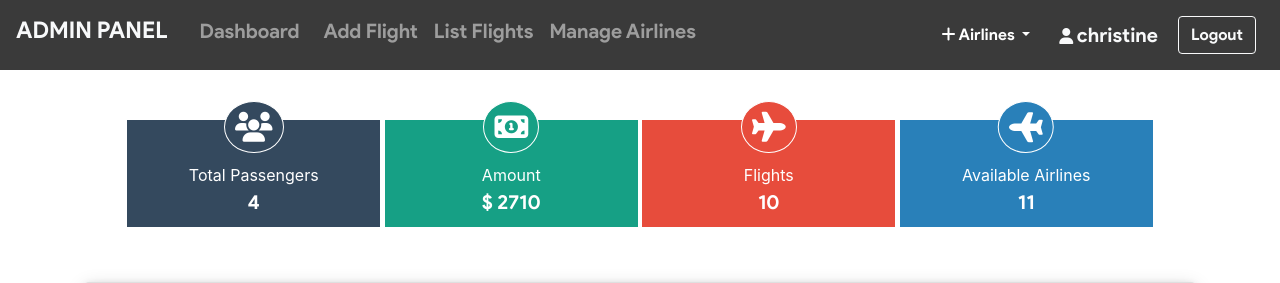
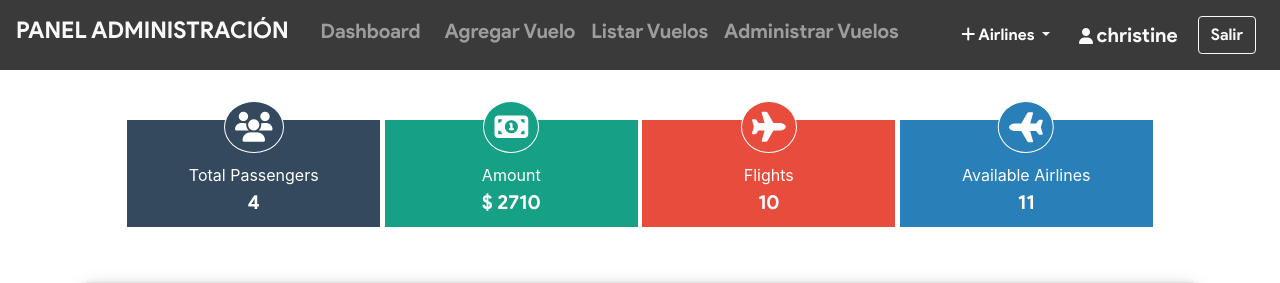
Before and after one commit to EstefanAC/OnlineFlightBooking, a PHP site: page /admin/index.php in a window 1280 px wide. Shown: the top 283 px of the page. Run offline with PHP 8.4, Linux system fonts and the light colour scheme; a user stored in the database is signed in; data comes from the database, SQL or seed files in the repository; some libraries are stand-ins or nearby versions.

Commit message:
Agregando header en Admin
Modificación y Agregado de la cabecera en el usuario de Administración

```diff
--- a/admin/header.php
+++ b/admin/header.php
@@ -11,7 +11,7 @@ session_start();
         <!-- Bootstrap CSS -->
         <link rel="stylesheet" href="https://stackpath.bootstrapcdn.com/bootstrap/4.5.2/css/bootstrap.min.css" integrity="sha384-JcKb8q3iqJ61gNV9KGb8thSsNjpSL0n8PARn9HuZOnIxN0hoP+VmmDGMN5t9UJ0Z" crossorigin="anonymous">
         <script src="https://kit.fontawesome.com/44f557ccce.js"></script>
-        <title>Online Flight Booking</title>
+        <title>VIAJES VERUM SOMMIÁ</title>
         <link rel = "icon" href =
             "../assets/images/brand.png"
         type = "image/x-icon">
@@ -37,7 +37,7 @@ button.btn-outline-light:hover {
     <body>
 
         <nav class="navbar navbar-custom navbar-expand-lg navbar-dark">
-          <a class="navbar-brand text-light" href="index.php"><h4>ADMIN PANEL</h4></a>
+          <a class="navbar-brand text-light" href="index.php"><h4>PANEL ADMINISTRACIÓN</h4></a>
         <button class="navbar-toggler" type="button" data-toggle="collapse"
             data-target="#navbarSupportedContent" aria-controls="navbarSupportedContent"
             aria-expanded="false" aria-label="Toggle navigation">
@@ -59,17 +59,17 @@ button.btn-outline-light:hover {
 
                   <li class="nav-item">
                     <a class="nav-link" href="flight.php">
-                      <h5 class="ml-2"> Add Flight</h5>
+                      <h5 class="ml-2"> Agregar Vuelo</h5>
                     </a>
                   </li>
                   <li class="nav-item">
                     <a class="nav-link" href="all_flights.php">
-                      <h5>List Flights</h5>
+                      <h5>Listar Vuelos</h5>
                     </a>
                   </li>
                   <li class="nav-item">
                     <a class="nav-link" href="list_airlines.php">
-                      <h5>Manage Airlines</h5>
+                      <h5>Administrar Vuelos</h5>
                     </a>
                   </li>
                   <!-- <li class="nav-item">
@@ -113,7 +113,7 @@ button.btn-outline-light:hover {
                 </ul>
                 <form action="../includes/logout.inc.php" method="POST">
                 <button class="btn btn-outline-light m-2" type="submit">
-                    Logout </button>
+                    Salir </button>
                 </form>
             </div>
             <?php } ?>
```
